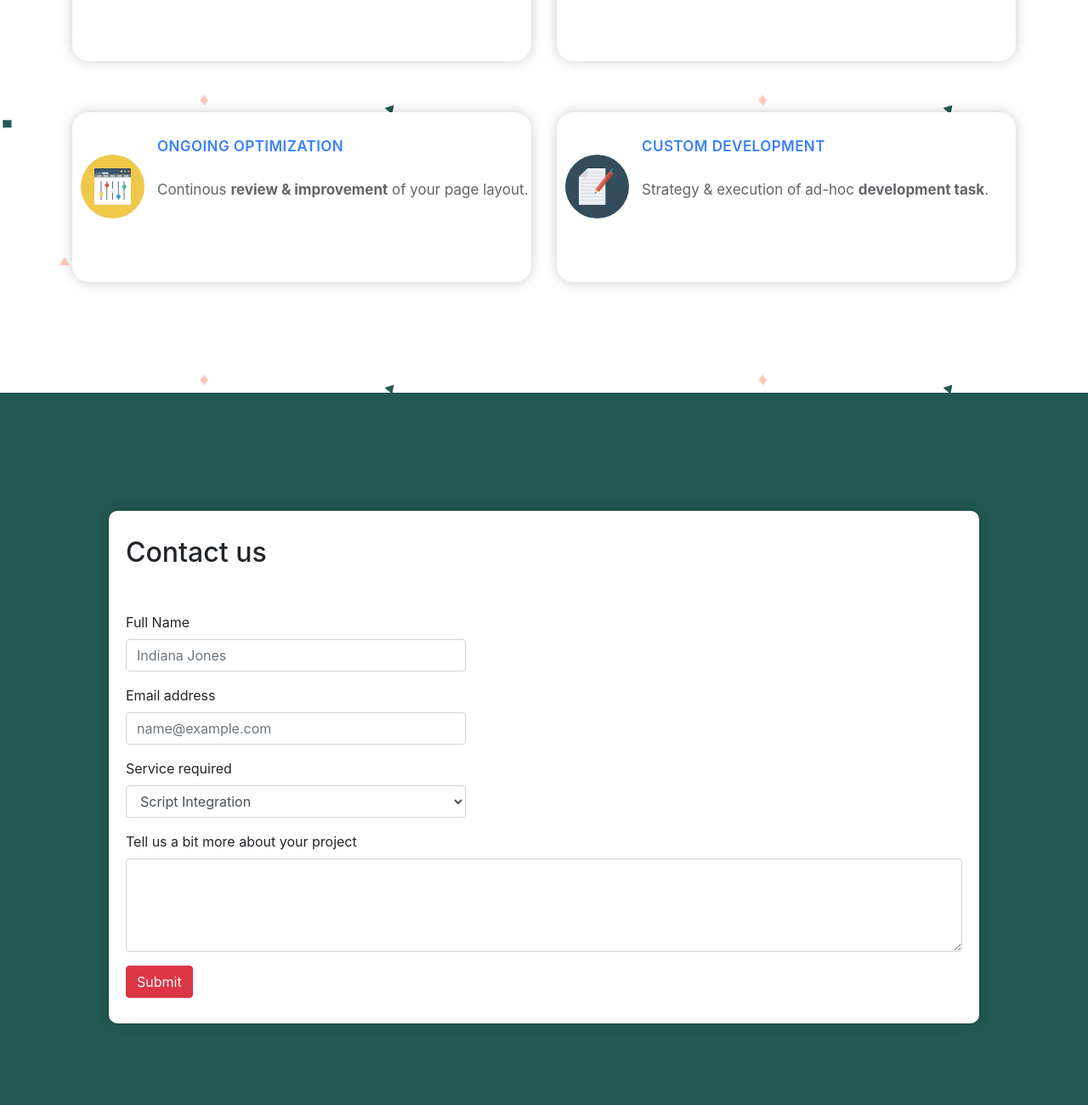
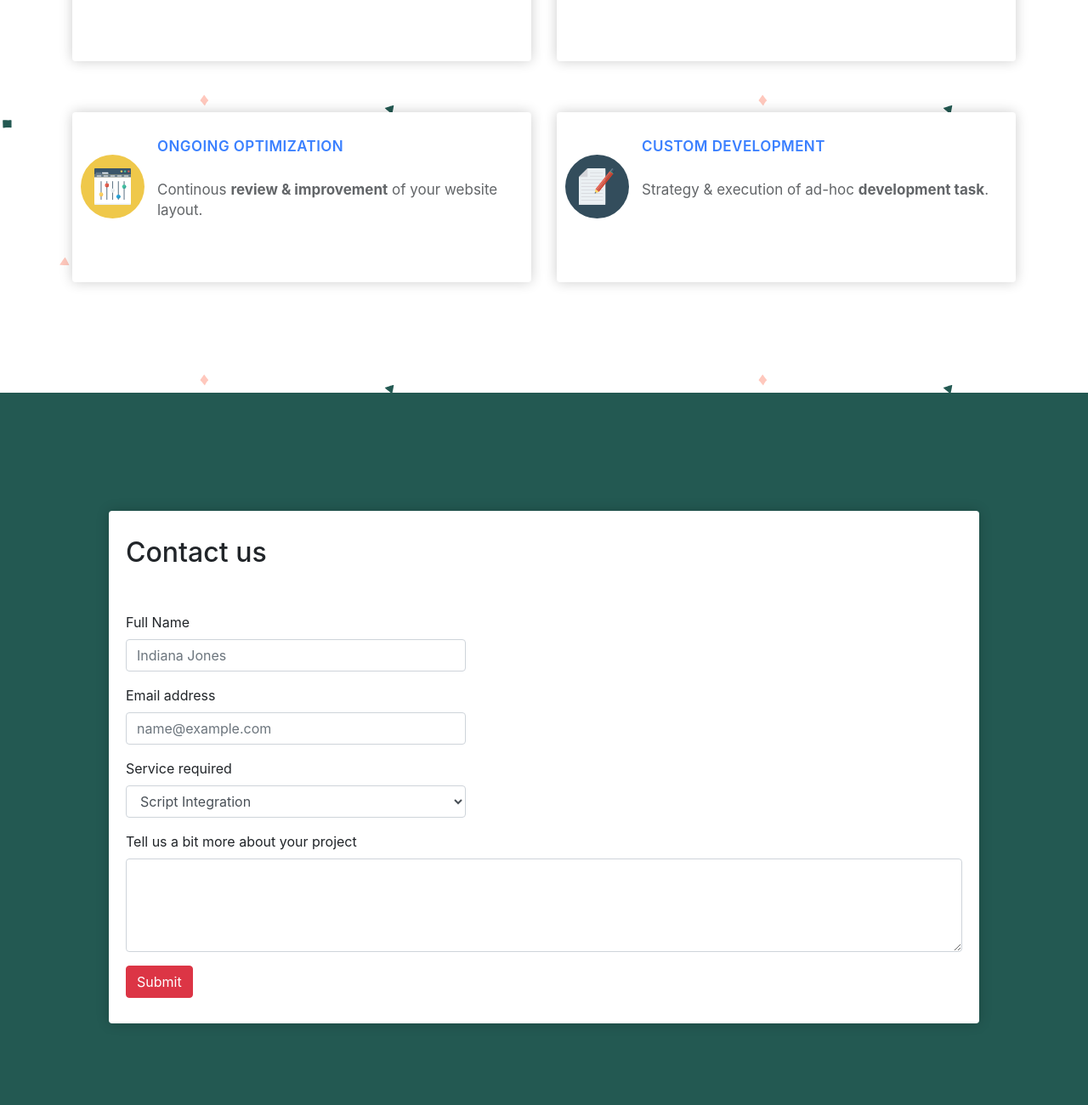
Before and after one commit to mberthier/Implementor, a plain HTML site: page index.html in a window 1280 px wide. Shown: the part 1160-2460 px from the top of the page at 85% size. Drawn offline with nearby package versions, Linux system fonts and the light colour scheme.

Commit message:
changes content of cards & box shadow

```diff
--- a/index.html
+++ b/index.html
@@ -87,7 +87,7 @@
           <img src="ui.svg" />
           <div class="card-product-infos">
             <h2>Ongoing Optimization</h2>
-            <p>Continous <strong>review & improvement</strong> of your page layout.</p>
+            <p>Continous <strong>review & improvement</strong> of your website layout.</p>
           </div>
         </div>
      </div>
--- a/style.css
+++ b/style.css
@@ -77,7 +77,7 @@ body {
   background: white;
   box-shadow: 0 0 15px rgba(0,0,0,0.2);
   height: 200px;
-  border-radius: 20px;
+  border-radius: 4px;
   position: relative;
   margin: 30px auto;
 }
@@ -139,7 +139,7 @@ form {
   padding-top: 30px;
   padding-bottom: 30px;
   box-shadow: 0 0 15px rgba(0,0,0,0.2);
-  border-radius: 10px;
+  border-radius: 4px;
 }
 
 form h2 {
```
